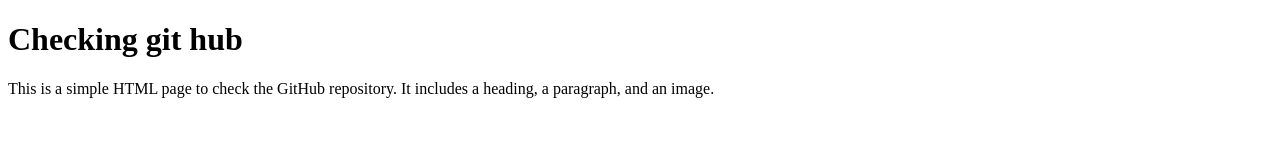
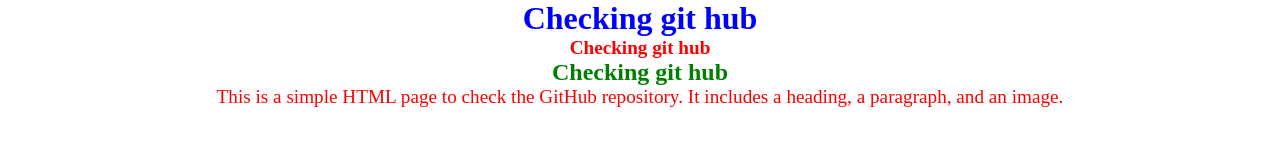
Before and after one commit to Dinesh-sahu21/Git-check, a plain HTML site: page index.html in a window 1280 px wide. Drawn offline with Linux system fonts and the light colour scheme.

Commit message:
CSS applied

```diff
--- a/index.html
+++ b/index.html
@@ -2,9 +2,12 @@
 <html lang="en">
   <head>
     <title>Check</title>
+    <link rel="stylesheet" href="style.css">
   </head>
   <body>
-    <h1>Checking git hub</h1>
+    <h1 class="my-h1">Checking git hub</h1>
+    <h2 class="my-h2" "my-h21">Checking git hub</h2>
+    <h3 id="my-h3" >Checking git hub</h3>
     <p>
       This is a simple HTML page to check the GitHub repository. It includes a
       heading, a paragraph, and an image.
--- /dev/null
+++ b/style.css
@@ -0,0 +1,24 @@
+* {
+  margin: 0;
+  padding: 0;
+  box-sizing: border-box;
+}
+
+.my-h1 {
+  color: blue;
+  font-size: 2em;
+  text-align: center;
+}
+
+#my-h3 {
+  color: green;
+  font-size: 1.5em;
+  text-align: center;
+}
+
+.my-h2,
+p {
+  color: red;
+  font-size: 1.2em;
+  text-align: center;
+}
```
